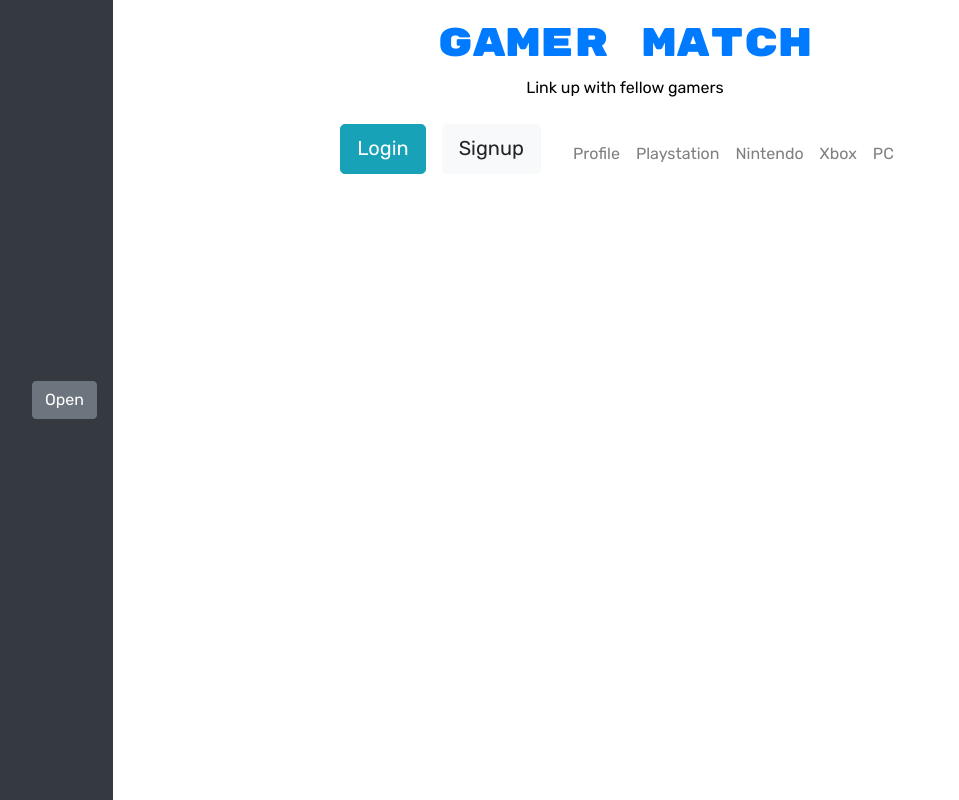
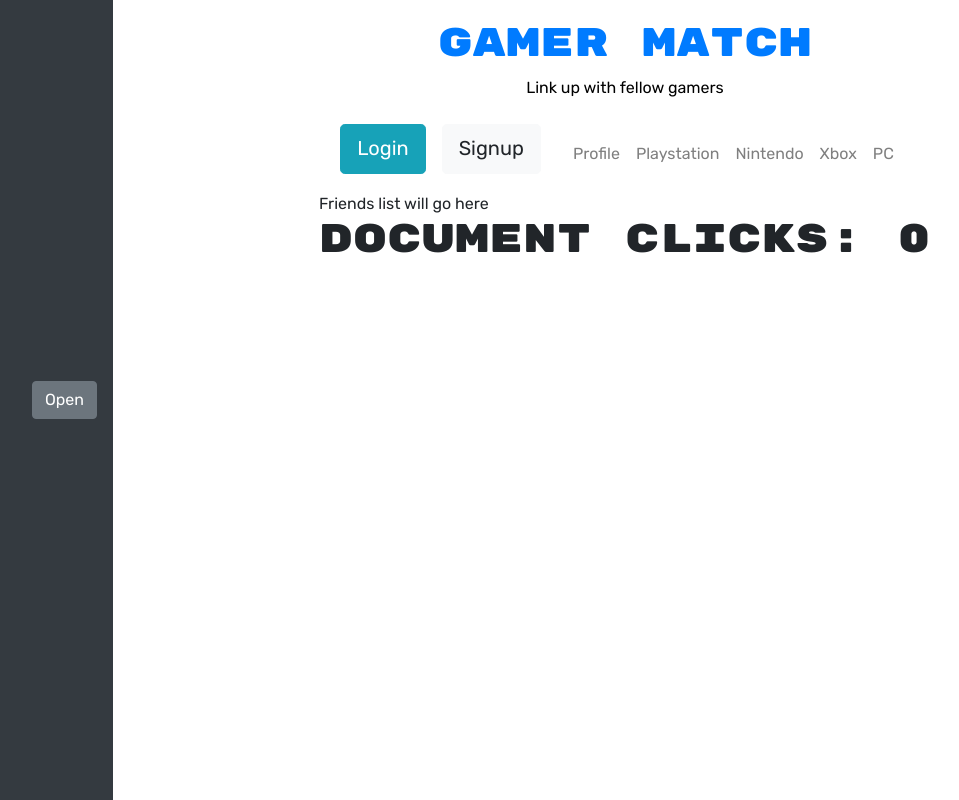
Before and after one commit to Ryan-M-Taylor/Gamer-Match, a React (Create React App) app in the folder client/: page /friendlist in a window 1280 px wide. Shown: the whole page, without its empty margins (15-974 px from the left). Built offline with nearby package versions, Linux system fonts and the light colour scheme.

Commit message:
Brought in Friendlist to app js (#25)

```diff
--- a/client/src/App.js
+++ b/client/src/App.js
@@ -14,6 +14,7 @@ import Signup from './components/Signup';
 import Login from './components/Login';
 
 import MyNavbar from './components/Navbar';
+import FriendList from './components/FriendList';
 
 import Profile from './components/Profile';
 import Header from './components/Header';
@@ -83,10 +84,10 @@ function App() {
                 path="/profiles/:username"
                 element={<Profile />}
               />
-              {/* <Route
-                path="/friendspage"
-                element={<FriendsPage />}
-              /> */}
+              <Route
+                path="/friendlist"
+                element={<FriendList />}
+              />
                 <Route
                 path="/playstation"
                 element={<Playstation />}
--- a/client/src/components/FriendList/index.js
+++ b/client/src/components/FriendList/index.js
@@ -1,4 +1,58 @@
-import React, { useState } from 'react';
+// import React, { useState } from 'react';
+// import { Link } from 'react-router-dom';
+// import { useMutation } from '@apollo/client';
+// import { ADD_FRIEND } from '../../utils/mutations';
+// import { QUERY_FRIENDS, QUERY_ME } from '../../utils/queries';
+// import Auth from '../../utils/auth';
+// const FriendList = () => {
+//   const [friend, setFriend] = useState('');
+//   const [addFriend, { error }] = useMutation(ADD_FRIEND, {
+//     update(cache, { data: { addFriend } }) {
+//       try {
+//         const { friends } = cache.readQuery({ query: QUERY_FRIENDS });
+//         console.log("Post cache", cache.readQuery({ query: QUERY_FRIENDS }))
+//         cache.writeQuery({
+//           query: QUERY_FRIENDS,
+//           data: { friends: [addFriend, ...friends] },
+//         });
+//       } catch (e) {
+//         console.error(e);
+//       }
+//     },
+//   });
+//   const handleFormSubmit = async (event) => {
+//     event.preventDefault();
+//     try {
+//       const { data } = await addFriend({
+//         variables: {
+//         },
+//       });
+//     } catch (err) {
+//       console.error(err);
+//     }
+//   };
+//   const handleChange = (event) => {
+//     // const { name, value } = event.target;
+//   };
+//   return (
+//     <div>
+//       Friends list will go here
+//     </div>
+//   );
+// };
+// export default FriendList;
+
+
+
+
+
+
+
+
+
+
+
+import React, { useState, useEffect } from 'react';
 import { Link } from 'react-router-dom';
 import { useMutation } from '@apollo/client';
 import { ADD_FRIEND } from '../../utils/mutations';
@@ -34,9 +88,32 @@ const FriendList = () => {
   const handleChange = (event) => {
     // const { name, value } = event.target;
   };
+
+
+  const [clickCount, setClickCount] = useState(0);
+
+  // your code here
+
+  const increment = () => setClickCount((prev) => prev + 1);
+
+  useEffect(()=>{
+    document.addEventListener('mousedown', increment);
+    // Specify how to clean up after the effect:
+    return () => {
+      document.removeEventListener('mousedown', increment);
+    };
+  })
+
+
+
+
+
+
   return (
     <div>
       Friends list will go here
+      <h1>Document Clicks: {clickCount}</h1>
+
     </div>
   );
 };
```
